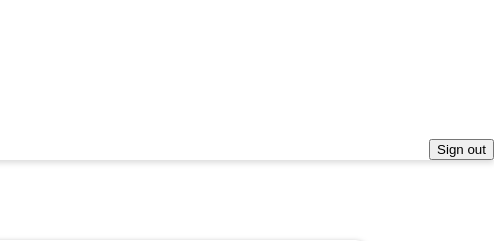
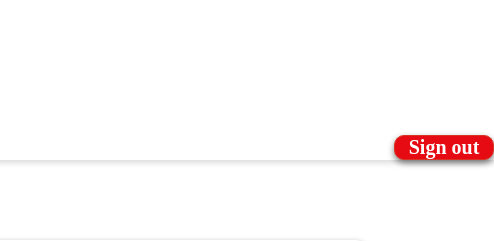
Before and after one commit to AntonM143/QuizBot, a plain HTML site: page index.html in a window 1280 px wide. Shown: the top 241 px of the page, 786-1280 px from the left. Drawn offline with Linux system fonts and the light colour scheme; sample sign-in values are in the browser's storage.

Commit message:
stylingSignOutButton

```diff
--- a/style.css
+++ b/style.css
@@ -305,6 +305,22 @@ input:focus{
 
 #signout{
     align-self: flex-end;
+	display:flex;
+	justify-content: center;
+	align-items: center;
+	align-content: center;
+	width: 100px;
+	height: 25px;
+	background-color: #E60A13;
+	box-shadow: 0px 3px 6px rgba(0, 0, 0, 0.503);
+	color: #FFFF;
+	border-radius: 10px;
+	font-family: avenir next;
+	font-style: normal;
+	font-weight: bolder;
+	font-size: 20px;
+	border:1px solid #d83526;
+	cursor: pointer;
 }
 .nav{
 	display: flex;
```
